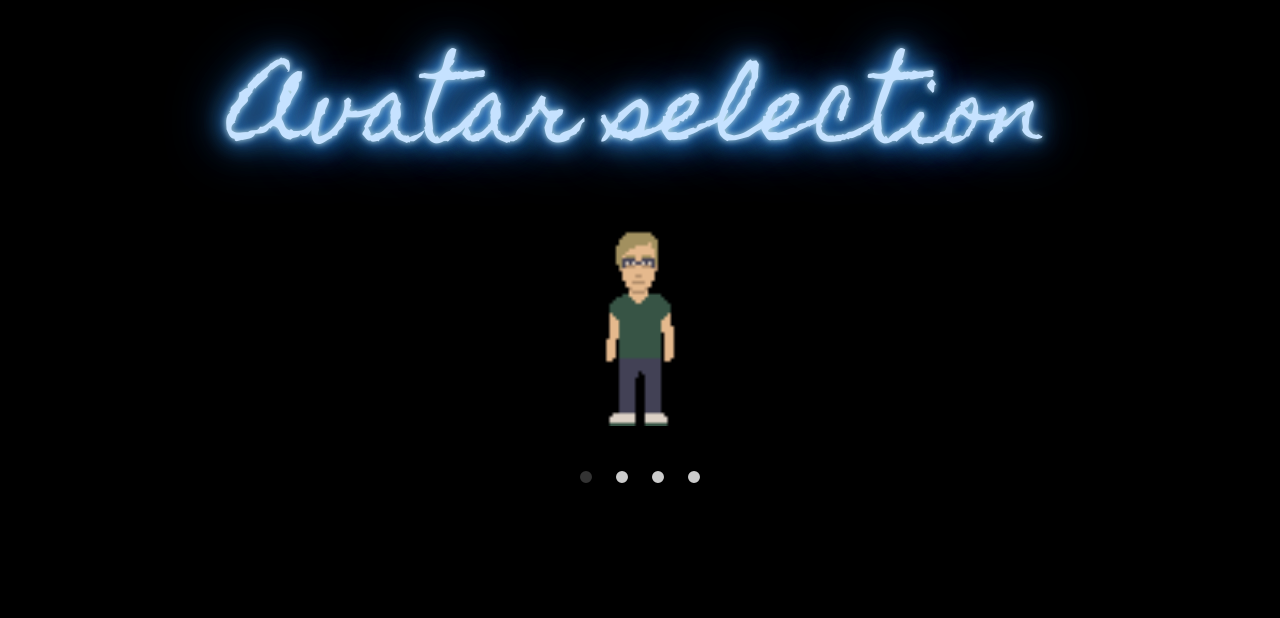
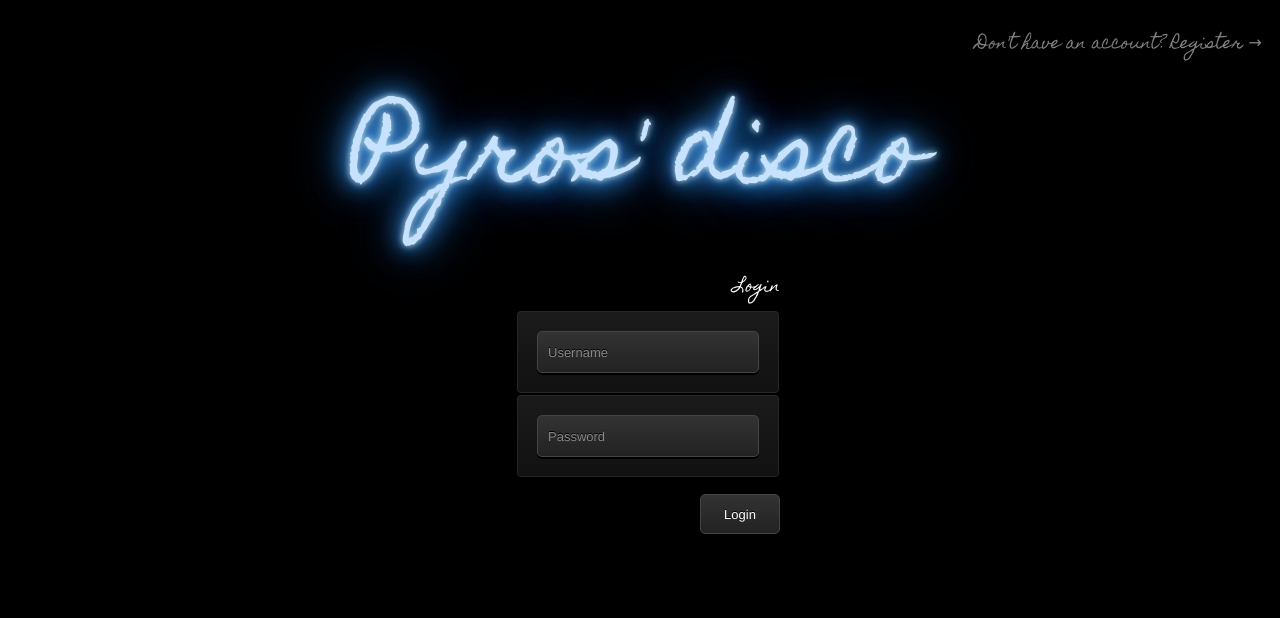
Before and after one commit to iratxeMoya/ECV-P2, a website: page src/index.html in a window 1280 px wide. Drawn offline with Linux system fonts and the light colour scheme; a web font is replaced by a local one.

Commit message:
neon forever wherever

```diff
--- a/src/index.html
+++ b/src/index.html
@@ -22,7 +22,7 @@
 				</div>
 			</div>
 		</div>
-		<div class="loginBody" style="display: none;">
+		<div class="loginBody">
 			<form method="post" action="/register" id="top">
 				<div class="registerBox">
 					<!--<label>Don't have an account?</label>
@@ -67,7 +67,7 @@
 			</div>
 		 </div>
 		</div>
-		<div class="profileSelectorBody">
+		<div class="profileSelectorBody" style="display: none;">
 			<div class="sign__word">Avatar selection</div>
 			<div class="slider">
 				<input type="radio" name="slider" title="slide1" checked="checked" class="slider__nav"/>
```
